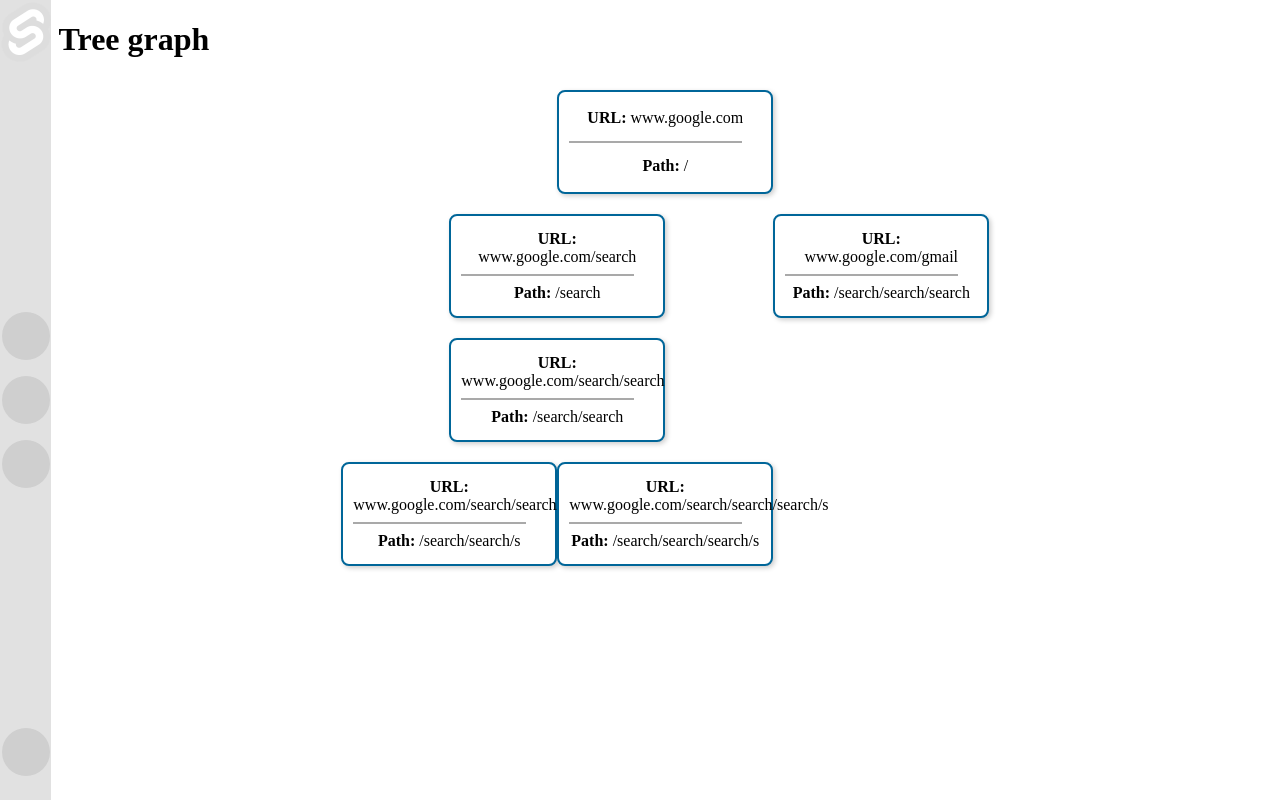
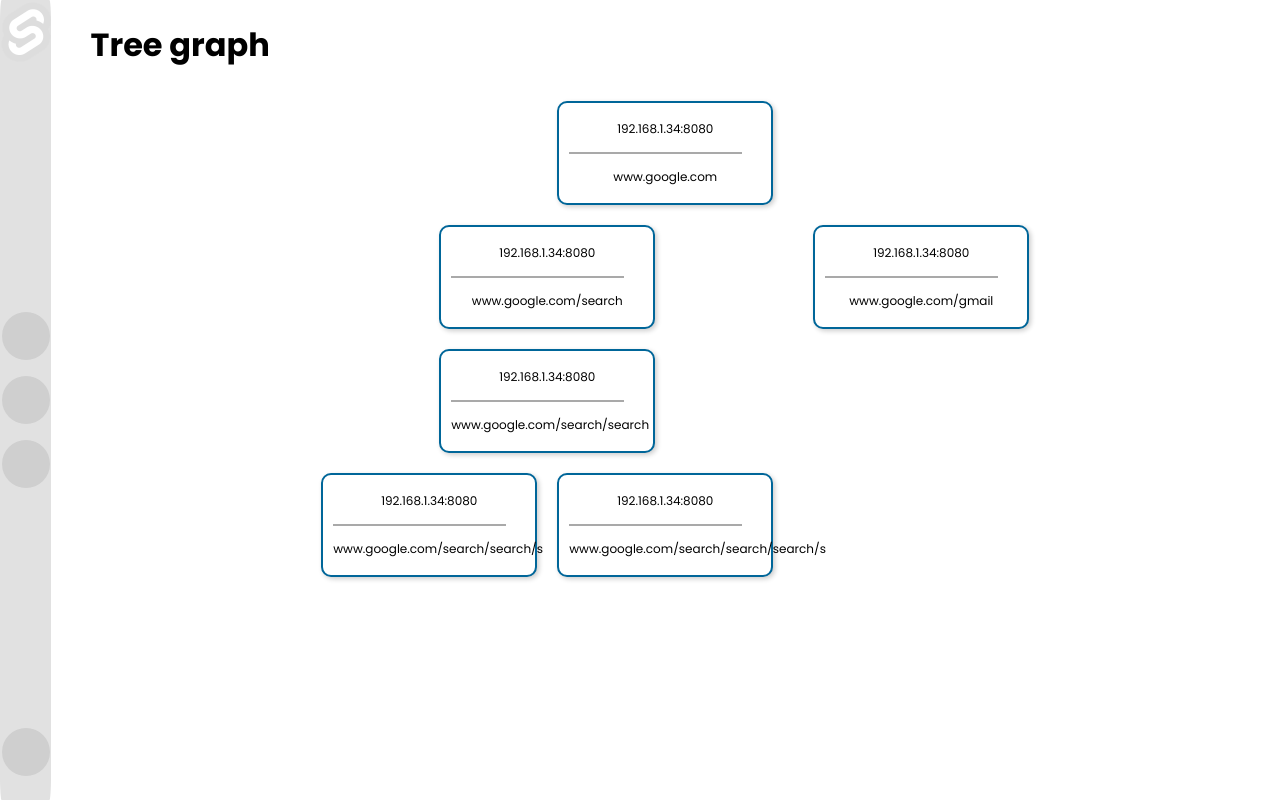
Before and after one commit to Alexis-Marquez/TRACE_Frontend, a SvelteKit app in the folder TRACE-FrontEnd/: page /treeGraph in a window 1280 px wide. Built offline with nearby package versions, Linux system fonts and the light colour scheme.

Commit message:
Changed font and added ip addresses instead of urls. Fixed styling issues with tree

```diff
--- a/TRACE-FrontEnd/src/app.html
+++ b/TRACE-FrontEnd/src/app.html
@@ -2,8 +2,10 @@
 <html lang="en">
 	<head>
 		<meta charset="utf-8" />
+		<link href="https://fonts.googleapis.com/css2?family=Poppins:wght@300;400;700&display=swap" rel="stylesheet">
 		<link rel="icon" href="%sveltekit.assets%/favicon.png" />
 		<meta name="viewport" content="width=device-width, initial-scale=1" />
+		<title>TRACE</title>
 		%sveltekit.head%
 	</head>
 	<body data-sveltekit-preload-data="hover">
--- a/TRACE-FrontEnd/src/lib/components/Tree.svelte
+++ b/TRACE-FrontEnd/src/lib/components/Tree.svelte
@@ -9,7 +9,7 @@
 <div class="network-tree">
     {#each networkMap as node}
         <div class="tree-branch">
-            <TreeNode url={node.url} path={node.path}/>
+            <TreeNode ip={node.ip} path={node.path}/>
             {#if node.children.length > 0}
                 <div class="children">
                     <Tree networkMap={node.children} />
@@ -35,5 +35,9 @@
         position: relative;
         margin-top: 10px;
     }
+    .tree-branch{
+        margin-left: 10px;
+        margin-right: 10px;
+    }
 
 </style>
--- a/TRACE-FrontEnd/src/lib/components/TreeNode.svelte
+++ b/TRACE-FrontEnd/src/lib/components/TreeNode.svelte
@@ -1,18 +1,18 @@
 <script>
     let props = $props();
-    let url = props.url || "Unknown URL";  // Handle undefined values
+    let ip = props.ip || "Unknown IP";  // Handle undefined values
     let path = props.path || "Unknown Path";
 </script>
 
 <div class="tree-node {props.root ? 'root' : ''}">
     <div class="tree-node-title">
-        <strong>URL:</strong> {url}
+        {ip}
     </div>
     <div class="dividing-line">
 
     </div>
     <div class="tree-node-content">
-        <strong>Path:</strong> {path}
+        {path}
     </div>
 </div>
 
@@ -20,15 +20,15 @@
     .tree-node {
         display: flex;
         flex-direction: column;
-        font-size: 2vh;
+        font-size: 1.5vh;
         background: white;
         border: 2px solid #006699;
-        border-radius: 8px;
+        border-radius: 10px;
         padding: 10px;
         margin: 10px auto;
         text-align: center;
         height: 10vh;
-        width: 15vw;
+        width: clamp(10vw, 15vw, 20vw);
         box-shadow: 2px 2px 5px rgba(0, 0, 0, 0.2);
         position: relative;
         justify-content: space-around;
--- a/TRACE-FrontEnd/src/routes/+layout.svelte
+++ b/TRACE-FrontEnd/src/routes/+layout.svelte
@@ -22,6 +22,9 @@
 </main>
 
 <style>
+    :root  {
+        font-family: 'Poppins', sans-serif;
+    }
     .side-bar {
         position: fixed;
         top: 0;
@@ -31,6 +34,7 @@
         background: #e1e1e1;
         display: flex;
         flex-direction: column;
+        border-radius: 3%;
     }
     .side-bar-button{
         border-radius: 50%;
--- a/TRACE-FrontEnd/src/routes/crawler/+page.svelte
+++ b/TRACE-FrontEnd/src/routes/crawler/+page.svelte
@@ -1,3 +1,7 @@
+<h1 class="page-header">Crawler</h1>
 
-
-<h1 class="page-header">Crawler</h1>
+<style>
+    .page-header {
+        margin-left: 2.5vw;
+    }
+</style>
--- a/TRACE-FrontEnd/src/routes/treeGraph/+page.svelte
+++ b/TRACE-FrontEnd/src/routes/treeGraph/+page.svelte
@@ -2,25 +2,25 @@
     import Tree from "$lib/components/Tree.svelte";
     let networkMap = [
         {
-            url: "www.google.com",
-            path: "/",
+            ip: "192.168.1.34:8080",
+            path: "www.google.com",
             children: [
                 {
-                    url: "www.google.com/search",
-                    path: "/search",
+                    ip: "192.168.1.34:8080",
+                    path: "www.google.com/search",
                     children: [
                         {
-                            url: "www.google.com/search/search",
-                            path: "/search/search",
+                            ip: "192.168.1.34:8080",
+                            path: "www.google.com/search/search",
                             children: [
                                 {
-                                    url: "www.google.com/search/search/s",
-                                    path: "/search/search/s",
+                                    ip: "192.168.1.34:8080",
+                                    path: "www.google.com/search/search/s",
                                     children:[]
                                 },
                                 {
-                                    url: "www.google.com/search/search/search/s",
-                                    path: "/search/search/search/s",
+                                    ip: "192.168.1.34:8080",
+                                    path: "www.google.com/search/search/search/s",
                                     children: []
                                 }
                             ]
@@ -28,8 +28,8 @@
                     ]
                 },
                 {
-                    url: "www.google.com/gmail",
-                    path: "/search/search/search",
+                    ip: "192.168.1.34:8080",
+                    path: "www.google.com/gmail",
                     children: []
                 }
             ]
@@ -37,5 +37,12 @@
     ];
 
 </script>
-<h1>Tree graph</h1>
+<h1 class="page-header">Tree graph</h1>
 <Tree networkMap={networkMap}></Tree>
+
+<style>
+    .page-header {
+        margin-left: 2.5vw;
+    }
+
+</style>
```
